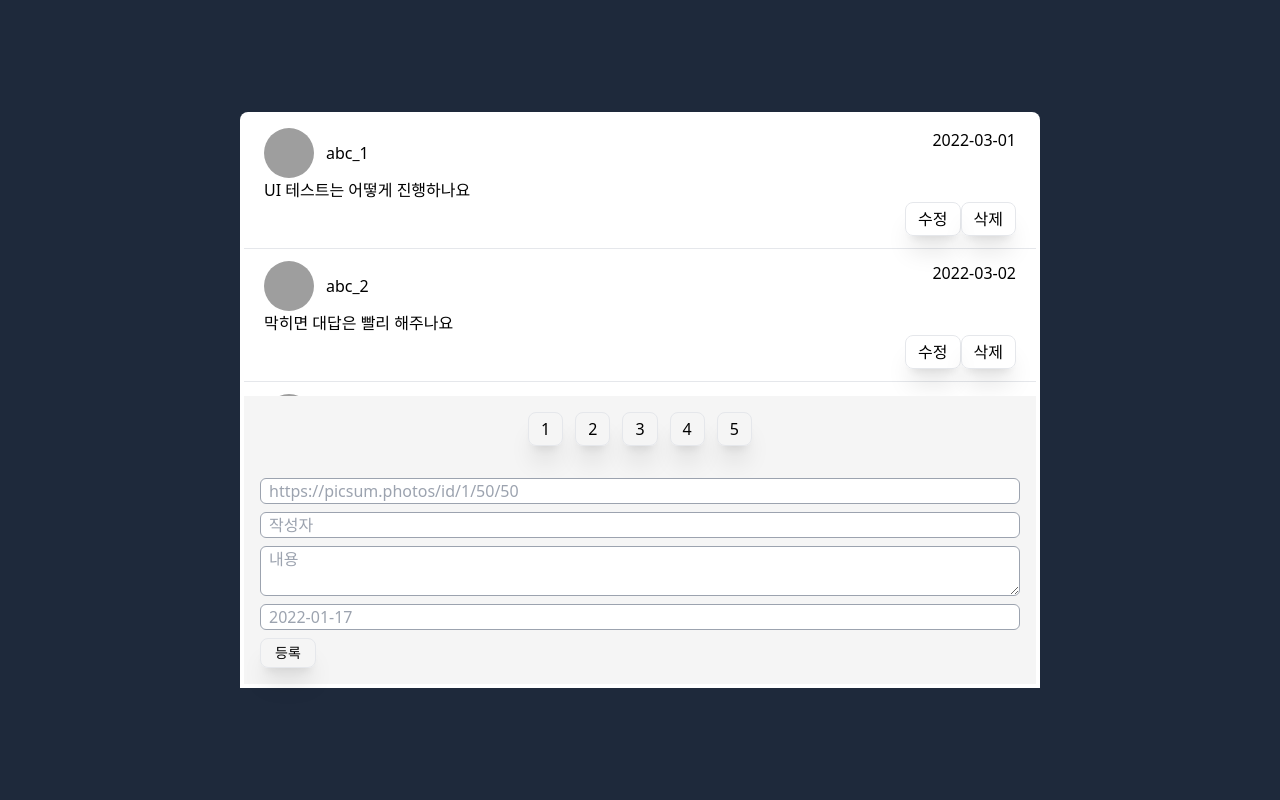
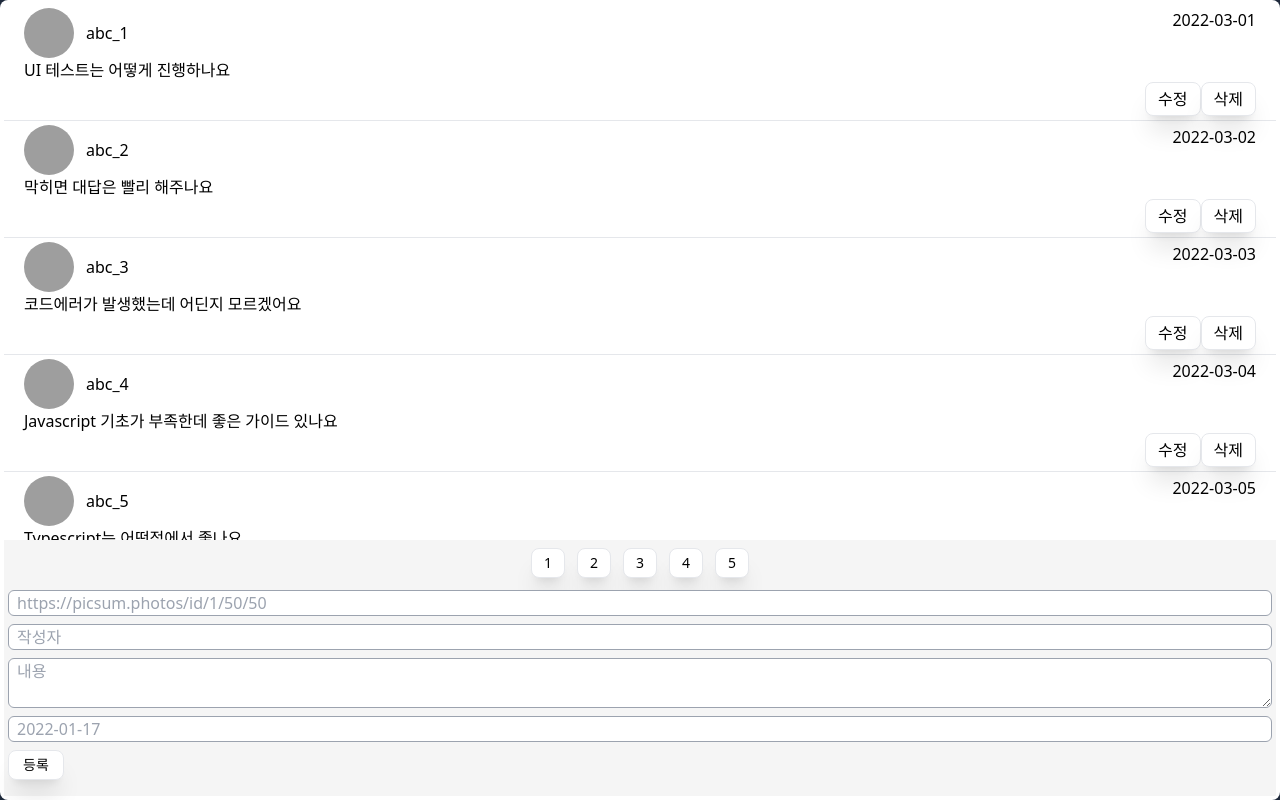
Before and after one commit to dukjjang/comments, a React (Create React App) app: page / in a window 1280 px wide. Built offline with nearby package versions, Linux system fonts and the light colour scheme; data requests are answered from the project's data file; grey boxes are pictures that could not be loaded.

Commit message:
refactor: input 유지보수 좋은 구조로 리팩토링

```diff
--- a/src/apis/index.ts
+++ /dev/null
@@ -1,6 +0,0 @@
-import axios from "axios";
-
-export const getComments = async () => {
-  const response = await axios.get(`${process.env.REACT_APP_API_URL}/comments`);
-  return response.data;
-};
--- a/src/components/CommentForm.tsx
+++ b/src/components/CommentForm.tsx
@@ -1,12 +1,45 @@
+import { ChangeEvent, FormEvent, useState } from "react";
 import { INPUTS } from "../constants/index";
+import { InputValues } from "../interfaces";
 
 const CommentForm = () => {
+  const [inputValues, setInputValues] = useState<InputValues>({
+    profile_url: "",
+    author: "",
+    content: "",
+    createdAt: "",
+  });
+
+  const handleChange = (
+    e: ChangeEvent<HTMLInputElement | HTMLTextAreaElement>
+  ) => {
+    setInputValues({ ...inputValues, [e.target.name]: e.target.value });
+  };
+
+  const handleSubmit = (e: FormEvent) => {
+    e.preventDefault();
+  };
+
   return (
-    <form className="flex flex-col p-1 lg:p-4 gap-2">
+    <form onSubmit={handleSubmit} className="flex flex-col p-1 pb-4 gap-2">
       {INPUTS.map((input) => {
-        if (input.name === "content")
-          return <textarea key={input.name} className="input" {...input} />;
-        else return <input key={input.name} className="input" {...input} />;
+        return input.name === "content" ? (
+          <textarea
+            onChange={handleChange}
+            key={input.name}
+            value={inputValues[input.name]}
+            className="input"
+            {...input}
+          />
+        ) : (
+          <input
+            onChange={handleChange}
+            value={inputValues[input.name]}
+            key={input.name}
+            className="input"
+            {...input}
+          />
+        );
       })}
       <button className="btn w-14 text-sm" type="submit">
         등록
--- a/src/components/CommentItem.tsx
+++ b/src/components/CommentItem.tsx
@@ -7,7 +7,7 @@ type Props = {
 const CommentItem = ({ comment }: Props) => {
   const { author, content, profile_url, createdAt } = comment;
   return (
-    <li className=" p-3 px-5 border-b  ">
+    <li className="w-full py-1 px-5 border-b  ">
       <div className="flex">
         <img className=" rounded-full mr-3" src={profile_url} alt="profile" />
         <h2 className="flex items-center ">{author}</h2>
--- a/src/components/Comments.tsx
+++ b/src/components/Comments.tsx
@@ -15,9 +15,9 @@ const Comments = () => {
   }, []);
 
   return (
-    <section className=" p-1 bg-white flex flex-col justify-between h-full w-full lg:w-[800px] rounded-t-lg">
-      <ul className=" w-full overflow-scroll   ">
-        {comments.slice(0, 5).map((comment, idx) => (
+    <section className=" p-1 bg-white flex flex-col justify-between h-full w-full rounded-lg">
+      <ul className=" w-full overflow-auto scrollbar-hide">
+        {comments.slice(0, 8).map((comment, idx) => (
           <CommentItem key={idx} comment={comment} />
         ))}
       </ul>
--- a/src/components/Pagination.tsx
+++ b/src/components/Pagination.tsx
@@ -1,6 +1,6 @@
 const Pagination = () => {
   return (
-    <ul className="flex p-2 lg:p-4 gap-3 justify-center">
+    <ul className="flex p-2 text-sm gap-3 justify-center">
       <li>
         <button className="btn">1</button>
       </li>
--- a/src/constants/index.tsx
+++ b/src/constants/index.tsx
@@ -1,5 +1,11 @@
-export const INPUTS = [
-  { name: "profile", placeholder: "https://picsum.photos/id/1/50/50" },
+interface Input {
+  [key: string]: string;
+  name: string;
+  placeholder: string;
+}
+
+export const INPUTS: Input[] = [
+  { name: "profile_url", placeholder: "https://picsum.photos/id/1/50/50" },
   { name: "author", placeholder: "작성자" },
   { name: "content", placeholder: "내용" },
   { name: "createdAt", placeholder: "2022-01-17" },
--- a/src/index.css
+++ b/src/index.css
@@ -11,10 +11,7 @@
 
 @layer components {
   .btn {
-    @apply border px-3 py-1 rounded-lg shadow-xl;
-  }
-  .pagiBtn {
-    @apply px-3 py-1 border rounded-lg shadow-xl;
+    @apply border px-3 py-1 bg-white rounded-lg shadow-xl;
   }
   .input {
     @apply border px-2 rounded-md border-gray-400;
--- a/src/interfaces/index.ts
+++ b/src/interfaces/index.ts
@@ -5,3 +5,11 @@ export interface Comment {
   content: string;
   createdAt: string;
 }
+
+export interface InputValues {
+  [key: string]: string;
+  author: string;
+  profile_url: string;
+  content: string;
+  createdAt: string;
+}
--- a/src/pages/Home.tsx
+++ b/src/pages/Home.tsx
@@ -2,7 +2,7 @@ import Comments from "../components/Comments";
 
 const Home = () => {
   return (
-    <main className="fixed flex justify-center items-center w-full h-full bg-slate-800 lg:py-28 ">
+    <main className="fixed flex justify-center items-center w-full h-full bg-slate-800 ">
       <Comments />
     </main>
   );
--- a/src/store/commentSlice.ts
+++ b/src/store/commentSlice.ts
@@ -1,24 +1,46 @@
 import { createAsyncThunk, createSlice } from "@reduxjs/toolkit";
 import { Comment } from "../interfaces/index";
-import { getComments } from "../apis";
+import axios from "axios";
 
 export interface CommentState {
   comments: Comment[];
 }
 
+const initialState: CommentState = {
+  comments: [],
+};
+
 export const fetchComments = createAsyncThunk(
   "commentSlice/fetchComments",
-  getComments
+  async () => {
+    const response = await axios.get(
+      `${process.env.REACT_APP_API_URL}/comments`
+    );
+    return response.data;
+  }
+);
+
+export const postComment = createAsyncThunk(
+  "commentSlice/postComment",
+  async () => {
+    const response = await axios.post(
+      `${process.env.REACT_APP_API_URL}/comments`
+    );
+    return response.data;
+  }
 );
 
 export const commentSlice = createSlice({
   name: "comment",
-  initialState: { comments: [] },
+  initialState,
   reducers: {},
   extraReducers: (builder) => {
     builder.addCase(fetchComments.fulfilled, (state, action) => {
       state.comments = action.payload;
     });
+    builder.addCase(postComment.fulfilled, (state, action) => {
+      state.comments.push(action.payload);
+    });
   },
 });
 
```
